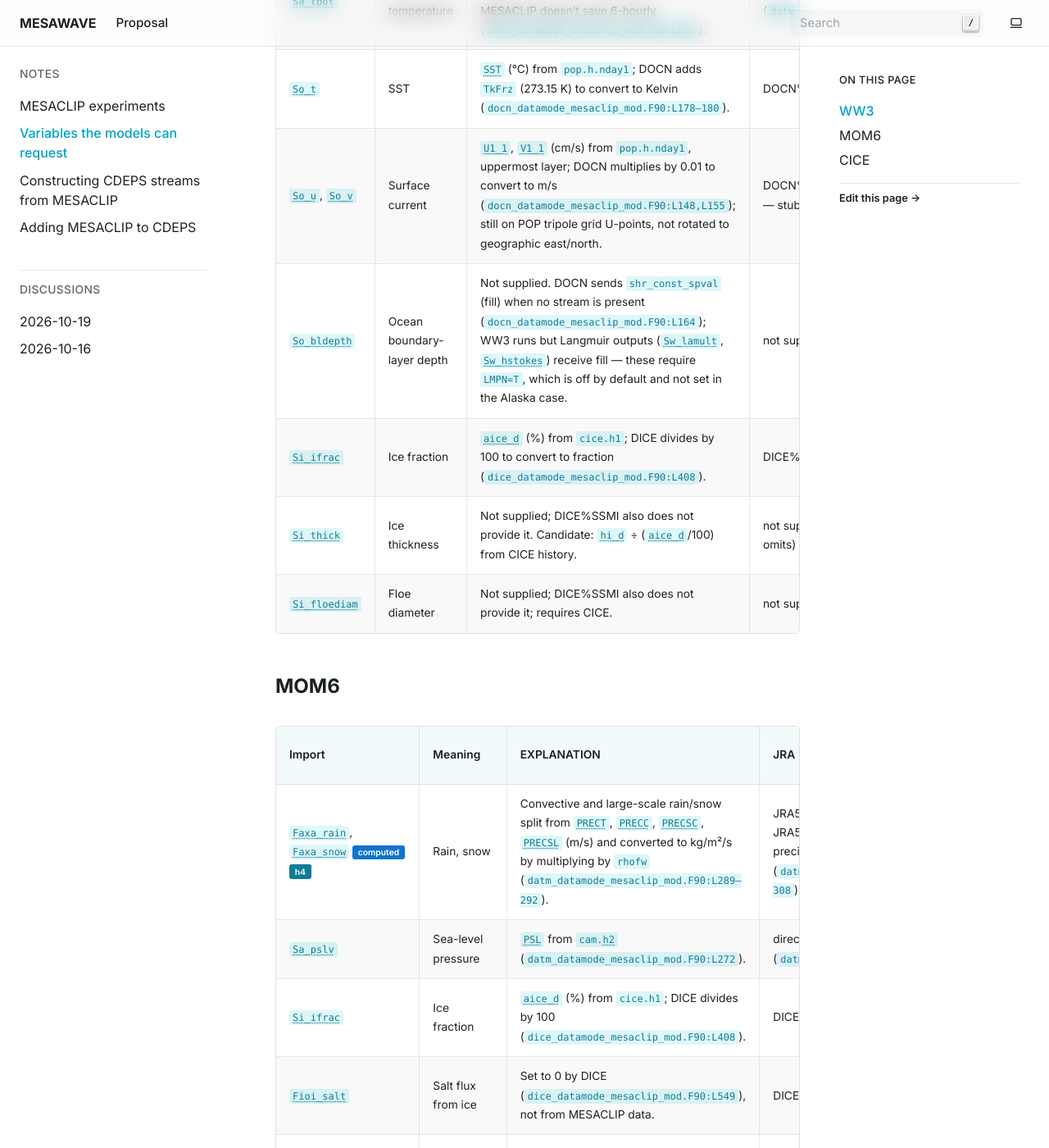
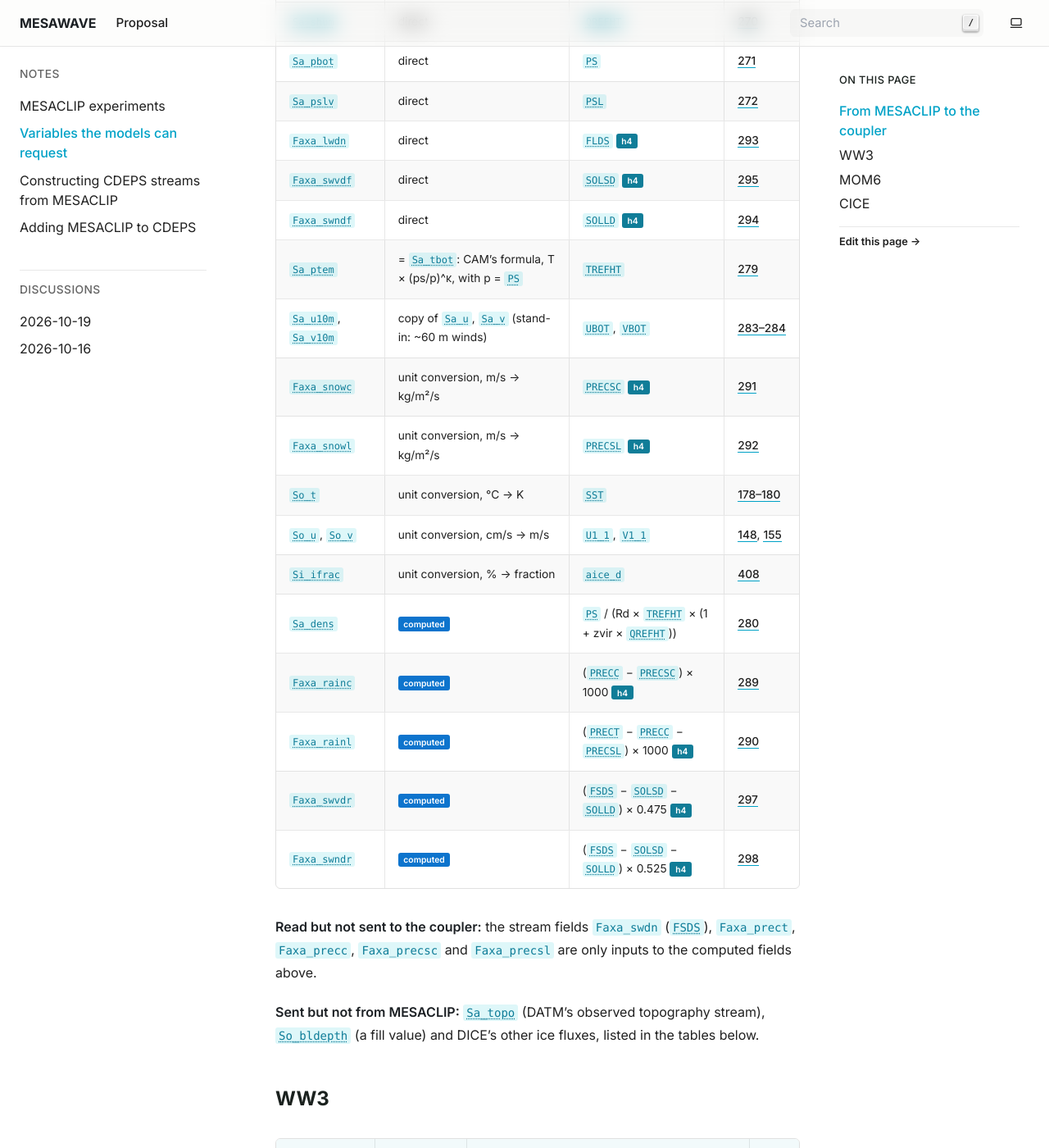
Before and after one commit to manishvenu/mesawave, a Sphinx documentation site: the page built from docs/source/stream_data_requirements.md, in a window 1280 px wide and 1400 px high, scrolled down 1567 px. Shown: the whole window at 82% size. Built offline with Sphinx 7.4.7, drawn with Linux system fonts in a browser that asks for light colours; some of the changed text lies outside the part shown.

Commit message:
Docs: add 'From MESACLIP to the coupler' table showing how each coupler field is made

```diff
--- a/docs/source/conf.py
+++ b/docs/source/conf.py
@@ -35,6 +35,9 @@ myst_url_schemes = {
     'ww3': 'https://github.com/CROCODILE-CESM/WW3/blob/4b79dba2859ce120adaac00e9ab98ffd12c8b0d5/model/src/wav_import_export.F90#{{path}}',
     'mom6': 'https://github.com/CROCODILE-CESM/MOM6/blob/09d8593619eddfda44cfd6d553e4f8651843654d/config_src/drivers/nuopc_cap/mom_cap.F90#{{path}}',
     'cice': 'https://github.com/ESCOMP/CICE/blob/cice6_6_3_20260904/cicecore/drivers/nuopc/cmeps/ice_import_export.F90#{{path}}',
+    'datm': 'https://github.com/manishvenu/CDEPS/blob/f6e5d4354e1ac8a0df6cd9ea2a1a07c8971b1121/datm/datm_datamode_mesaclip_mod.F90#{{path}}',
+    'docn': 'https://github.com/manishvenu/CDEPS/blob/f6e5d4354e1ac8a0df6cd9ea2a1a07c8971b1121/docn/docn_datamode_mesaclip_mod.F90#{{path}}',
+    'dice': 'https://github.com/manishvenu/CDEPS/blob/f6e5d4354e1ac8a0df6cd9ea2a1a07c8971b1121/dice/dice_datamode_mesaclip_mod.F90#{{path}}',
 }
 
 templates_path = ['_templates']
--- a/docs/source/stream_data_requirements.md
+++ b/docs/source/stream_data_requirements.md
@@ -28,6 +28,41 @@ come from somewhere else, as the EXPLANATION column says.
 only.
 
 **JRA / CPLHIST:** shorthand for the full configuration, not just the DATM mode. "JRA" = DATM%JRA (atmosphere from JRA reanalysis) + DOCN%SST (observed SST) + DICE%SSMI (SSM/I satellite ice) — three separate data products. "CPLHIST" = DATM%CPLHIST + DOCN%CPLHIST + DICE%CPLHIST, all replayed from a prior coupled run. For DATM fields, the relevant source code is `datm_datamode_jra_mod.F90` or `datm_datamode_cplhist_mod.F90`. For DOCN/DICE fields, the DATM mode is irrelevant; only the DOCN/DICE mode matters.
+
+## From MESACLIP to the coupler
+
+Every field the MESACLIP datamodes send to the coupler, and how each is made from MESACLIP
+variables. Line links go to the datamode source.
+
+| Coupler field | How it's made | From MESACLIP | Line |
+|---|---|---|---|
+| `Sa_u`, `Sa_v` | direct | `UBOT`, `VBOT` | [273–274](datm:L273-L274) |
+| `Sa_z` | direct | `ZBOT` | [268](datm:L268) |
+| `Sa_tbot` | direct | `TREFHT` | [269](datm:L269) |
+| `Sa_shum` | direct | `QREFHT` | [270](datm:L270) |
+| `Sa_pbot` | direct | `PS` | [271](datm:L271) |
+| `Sa_pslv` | direct | `PSL` | [272](datm:L272) |
+| `Faxa_lwdn` | direct | `FLDS` {bdg-primary}`h4` | [293](datm:L293) |
+| `Faxa_swvdf` | direct | `SOLSD` {bdg-primary}`h4` | [295](datm:L295) |
+| `Faxa_swndf` | direct | `SOLLD` {bdg-primary}`h4` | [294](datm:L294) |
+| `Sa_ptem` | = `Sa_tbot`: CAM's formula, T × (ps/p)^κ, with p = `PS` | `TREFHT` | [279](datm:L279) |
+| `Sa_u10m`, `Sa_v10m` | copy of `Sa_u`, `Sa_v` (stand-in: ~60 m winds) | `UBOT`, `VBOT` | [283–284](datm:L283-L284) |
+| `Faxa_snowc` | unit conversion, m/s → kg/m²/s | `PRECSC` {bdg-primary}`h4` | [291](datm:L291) |
+| `Faxa_snowl` | unit conversion, m/s → kg/m²/s | `PRECSL` {bdg-primary}`h4` | [292](datm:L292) |
+| `So_t` | unit conversion, °C → K | `SST` | [178–180](docn:L178-L180) |
+| `So_u`, `So_v` | unit conversion, cm/s → m/s | `U1_1`, `V1_1` | [148](docn:L148), [155](docn:L155) |
+| `Si_ifrac` | unit conversion, % → fraction | `aice_d` | [408](dice:L408) |
+| `Sa_dens` | {bdg-info}`computed` | `PS` / (Rd × `TREFHT` × (1 + zvir × `QREFHT`)) | [280](datm:L280) |
+| `Faxa_rainc` | {bdg-info}`computed` | (`PRECC` − `PRECSC`) × 1000 {bdg-primary}`h4` | [289](datm:L289) |
+| `Faxa_rainl` | {bdg-info}`computed` | (`PRECT` − `PRECC` − `PRECSL`) × 1000 {bdg-primary}`h4` | [290](datm:L290) |
+| `Faxa_swvdr` | {bdg-info}`computed` | (`FSDS` − `SOLSD` − `SOLLD`) × 0.475 {bdg-primary}`h4` | [297](datm:L297) |
+| `Faxa_swndr` | {bdg-info}`computed` | (`FSDS` − `SOLSD` − `SOLLD`) × 0.525 {bdg-primary}`h4` | [298](datm:L298) |
+
+**Read but not sent to the coupler:** the stream fields `Faxa_swdn` (`FSDS`), `Faxa_prect`,
+`Faxa_precc`, `Faxa_precsc` and `Faxa_precsl` are only inputs to the computed fields above.
+
+**Sent but not from MESACLIP:** `Sa_topo` (DATM's observed topography stream), `So_bldepth` (a
+fill value) and DICE's other ice fluxes, listed in the tables below.
 
 ## WW3
 
```
